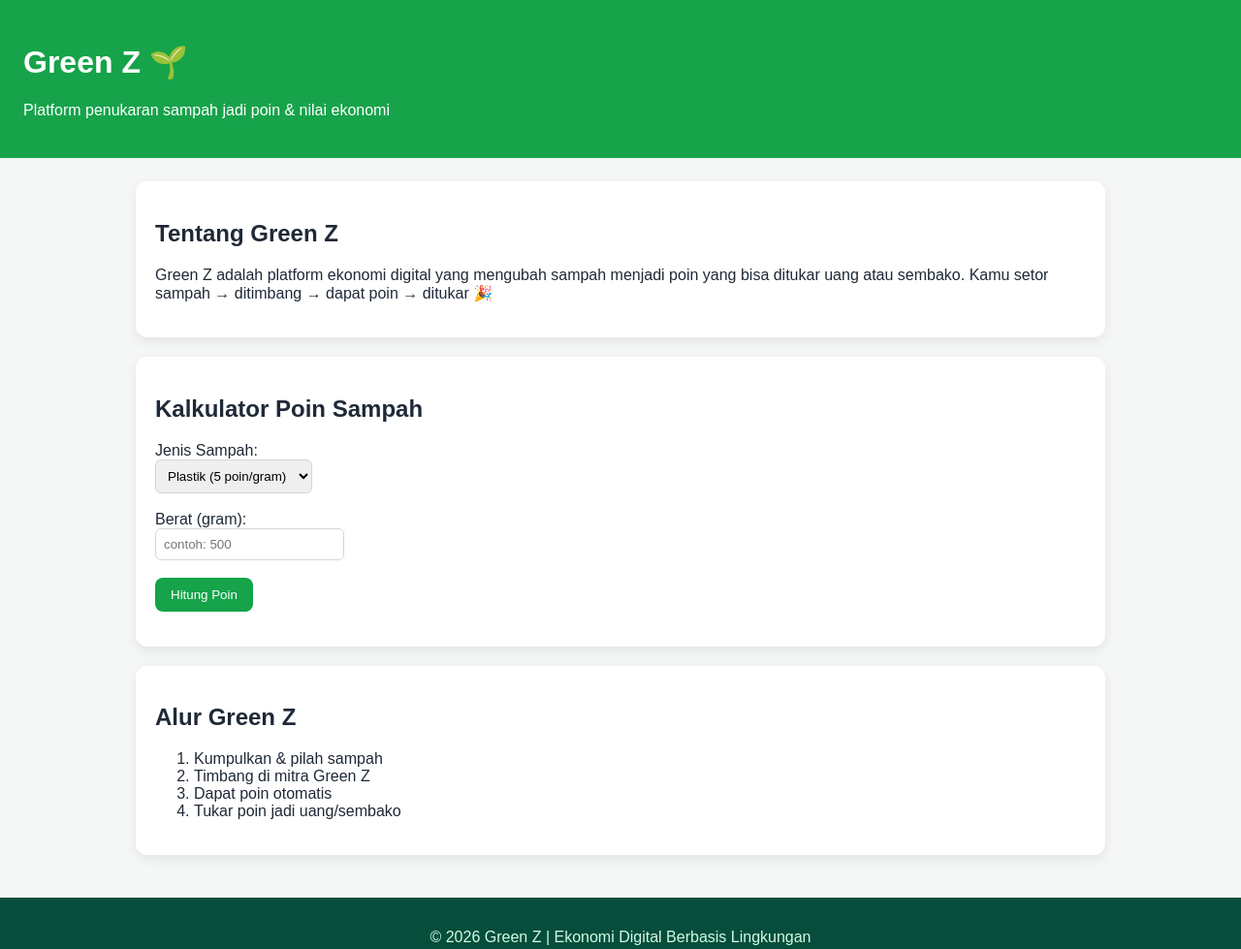
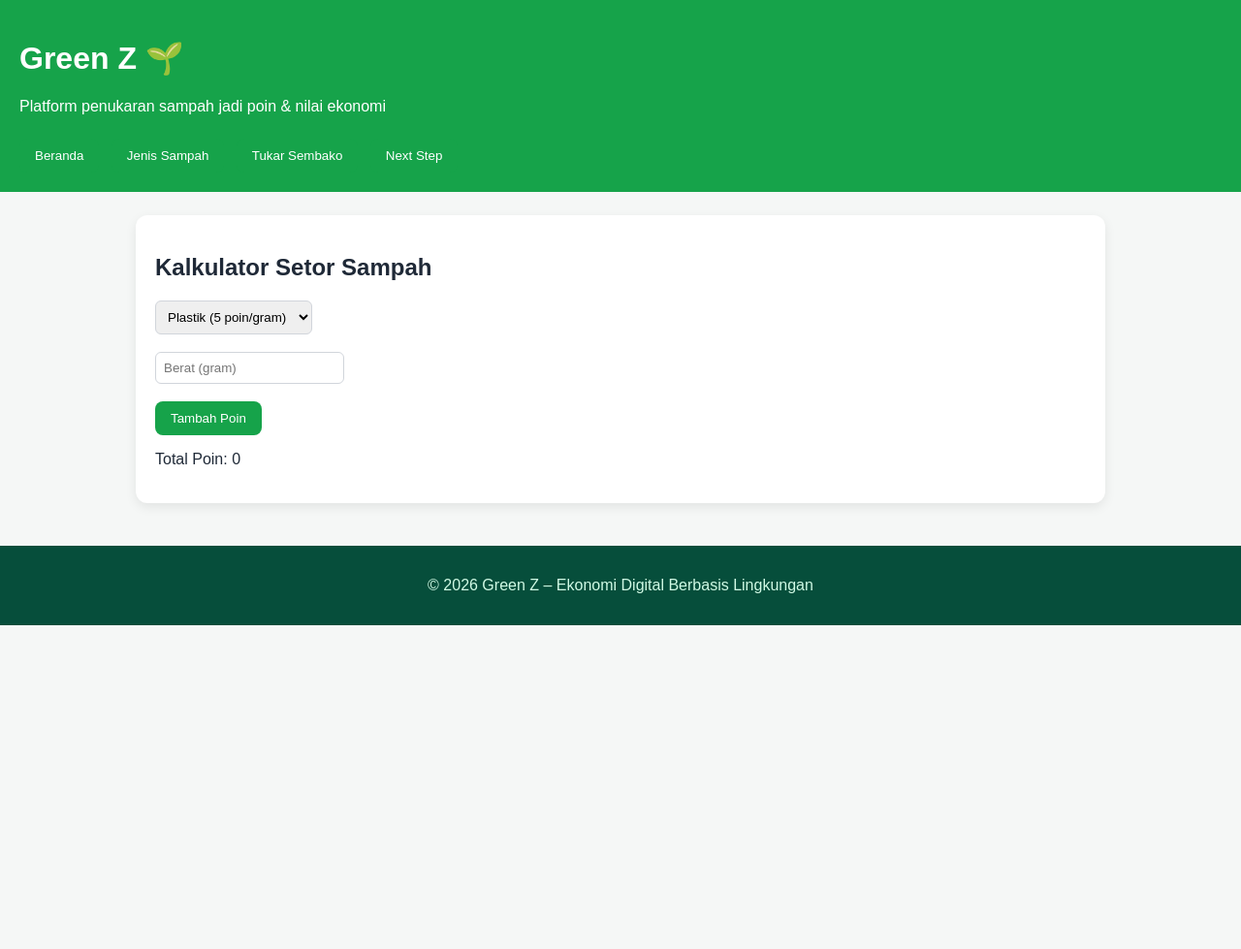
Before and after one commit to khalylathea1greenz/green-z, a plain HTML site: page index.html in a window 1280 px wide. Shown: the whole page at 97% size. After the commit the page ends 800 px from the top, so only its background shows below. Drawn offline with Linux system fonts and the light colour scheme.

Commit message:
Update index.html

```diff
--- a/index.html
+++ b/index.html
@@ -6,12 +6,19 @@
   <title>Green Z – Tukar Sampah Jadi Poin</title>
   <style>
     body { font-family: Arial, sans-serif; margin: 0; background: #f5f7f6; color: #1f2937; }
-    header { background: #16a34a; color: white; padding: 24px; }
-    section { padding: 24px; max-width: 1000px; margin: auto; }
+    header { background: #16a34a; color: white; padding: 20px; }
+    nav button { margin-right: 8px; margin-top: 8px; }
+    section { padding: 24px; max-width: 1000px; margin: auto; display: none; }
+    section.active { display: block; }
     .card { background: white; padding: 20px; border-radius: 12px; box-shadow: 0 4px 12px rgba(0,0,0,.08); margin-bottom: 20px; }
     button { background: #16a34a; color: white; border: none; padding: 10px 16px; border-radius: 8px; cursor: pointer; }
     button:hover { background: #15803d; }
     input, select { padding: 8px; border-radius: 6px; border: 1px solid #d1d5db; }
+    table { width: 100%; border-collapse: collapse; }
+    th, td { border-bottom: 1px solid #e5e7eb; padding: 8px; text-align: left; }
+    .grid { display: grid; grid-template-columns: repeat(auto-fit, minmax(200px, 1fr)); gap: 16px; }
+    .img-box { text-align: center; }
+    .img-box img { width: 100%; max-width: 180px; border-radius: 10px; }
     footer { background: #064e3b; color: #d1fae5; padding: 16px; text-align: center; }
   </style>
 </head>
@@ -19,55 +26,104 @@
   <header>
     <h1>Green Z 🌱</h1>
     <p>Platform penukaran sampah jadi poin & nilai ekonomi</p>
+    <nav>
+      <button onclick="showPage('home')">Beranda</button>
+      <button onclick="showPage('jenis')">Jenis Sampah</button>
+      <button onclick="showPage('sembako')">Tukar Sembako</button>
+      <button onclick="showPage('next')">Next Step</button>
+    </nav>
   </header>
 
-  <section>
+  <!-- BERANDA -->
+  <section id="home" class="active">
     <div class="card">
-      <h2>Tentang Green Z</h2>
-      <p>Green Z adalah platform ekonomi digital yang mengubah sampah menjadi poin yang bisa ditukar uang atau sembako. Kamu setor sampah → ditimbang → dapat poin → ditukar 🎉</p>
-    </div>
-
-    <div class="card">
-      <h2>Kalkulator Poin Sampah</h2>
-      <label>Jenis Sampah:</label><br />
-      <select id="jenis">
+      <h2>Kalkulator Setor Sampah</h2>
+      <select id="jenisSampah">
         <option value="5">Plastik (5 poin/gram)</option>
         <option value="3">Kertas (3 poin/gram)</option>
         <option value="8">Logam (8 poin/gram)</option>
-      </select><br /><br />
+      </select><br><br>
+      <input type="number" id="berat" placeholder="Berat (gram)"><br><br>
+      <button onclick="tambahPoin()">Tambah Poin</button>
+      <p id="totalPoin"></p>
+    </div>
+  </section>
 
-      <label>Berat (gram):</label><br />
-      <input type="number" id="berat" placeholder="contoh: 500" />
-      <br /><br />
-      <button onclick="hitungPoin()">Hitung Poin</button>
-      <p id="hasil"></p>
+  <!-- JENIS SAMPAH -->
+  <section id="jenis">
+    <div class="card">
+      <h2>Jenis Sampah & Contohnya</h2>
+      <div class="grid">
+        <div class="img-box">
+          <img src="https://images.unsplash.com/photo-1582401654322-5b7c2e8efb5e" alt="Plastik">
+          <p><b>Plastik</b><br>Botol, gelas, kantong plastik<br>5 poin/gram</p>
+        </div>
+        <div class="img-box">
+          <img src="https://images.unsplash.com/photo-1604187351574-c75ca79f5807" alt="Kertas">
+          <p><b>Kertas</b><br>Kardus, buku bekas<br>3 poin/gram</p>
+        </div>
+        <div class="img-box">
+          <img src="https://images.unsplash.com/photo-1616627989111-6e0c8a3c6d65" alt="Logam">
+          <p><b>Logam</b><br>Kaleng, aluminium<br>8 poin/gram</p>
+        </div>
+      </div>
     </div>
+  </section>
 
+  <!-- SEMBAKO -->
+  <section id="sembako">
     <div class="card">
-      <h2>Alur Green Z</h2>
+      <h2>Penukaran Sembako</h2>
+      <p>Nilai tukar: <b>1 poin = Rp100</b></p>
+      <table>
+        <tr><th>Item</th><th>Poin</th><th>Nilai</th></tr>
+        <tr><td>Mi instan 1 pcs</td><td>15</td><td>Rp1.500</td></tr>
+        <tr><td>Garam 250 gr</td><td>20</td><td>Rp2.000</td></tr>
+        <tr><td>Gula pasir 250 gr</td><td>40</td><td>Rp4.000</td></tr>
+        <tr><td>Minyak goreng 250 ml</td><td>60</td><td>Rp6.000</td></tr>
+        <tr><td>Beras 1 kg</td><td>120</td><td>Rp12.000</td></tr>
+        <tr><td>Telur ayam ½ kg</td><td>140</td><td>Rp14.000</td></tr>
+        <tr><td>Gula pasir 1 kg</td><td>160</td><td>Rp16.000</td></tr>
+        <tr><td>Minyak goreng 1 liter</td><td>240</td><td>Rp24.000</td></tr>
+      </table>
+    </div>
+  </section>
+
+  <!-- NEXT STEP -->
+  <section id="next">
+    <div class="card">
+      <h2>Next Step Pengembangan Green Z</h2>
       <ol>
-        <li>Kumpulkan & pilah sampah</li>
-        <li>Timbang di mitra Green Z</li>
-        <li>Dapat poin otomatis</li>
-        <li>Tukar poin jadi uang/sembako</li>
+        <li>Sistem akun pengguna (login & register)</li>
+        <li>Riwayat setor sampah & penukaran</li>
+        <li>Integrasi mitra bank sampah</li>
+        <li>Penukaran poin otomatis & QR</li>
+        <li>Dashboard admin Green Z</li>
       </ol>
+      <p><i>Website ini masih tahap prototype dan akan dikembangkan lebih lanjut.</i></p>
     </div>
   </section>
 
   <footer>
-    <p>© 2026 Green Z | Ekonomi Digital Berbasis Lingkungan</p>
+    <p>© 2026 Green Z – Ekonomi Digital Berbasis Lingkungan</p>
   </footer>
 
   <script>
-    function hitungPoin() {
-      const nilai = document.getElementById('jenis').value;
-      const berat = document.getElementById('berat').value;
-      if (!berat || berat <= 0) {
-        document.getElementById('hasil').innerText = 'Masukkan berat yang valid ya 🙂';
-        return;
-      }
-      const poin = nilai * berat;
-      document.getElementById('hasil').innerText = `Total Poin: ${poin} poin`;
+    let poin = localStorage.getItem('poin') ? parseInt(localStorage.getItem('poin')) : 0;
+    document.getElementById('totalPoin').innerText = 'Total Poin: ' + poin;
+
+    function showPage(id) {
+      document.querySelectorAll('section').forEach(s => s.classList.remove('active'));
+      document.getElementById(id).classList.add('active');
+    }
+
+    function tambahPoin() {
+      const nilai = parseInt(document.getElementById('jenisSampah').value);
+      const berat = parseInt(document.getElementById('berat').value);
+      if (!berat || berat <= 0) return alert('Berat tidak valid');
+      poin += nilai * berat;
+      localStorage.setItem('poin', poin);
+      document.getElementById('totalPoin').innerText = 'Total Poin: ' + poin;
     }
   </script>
 </body>
```
